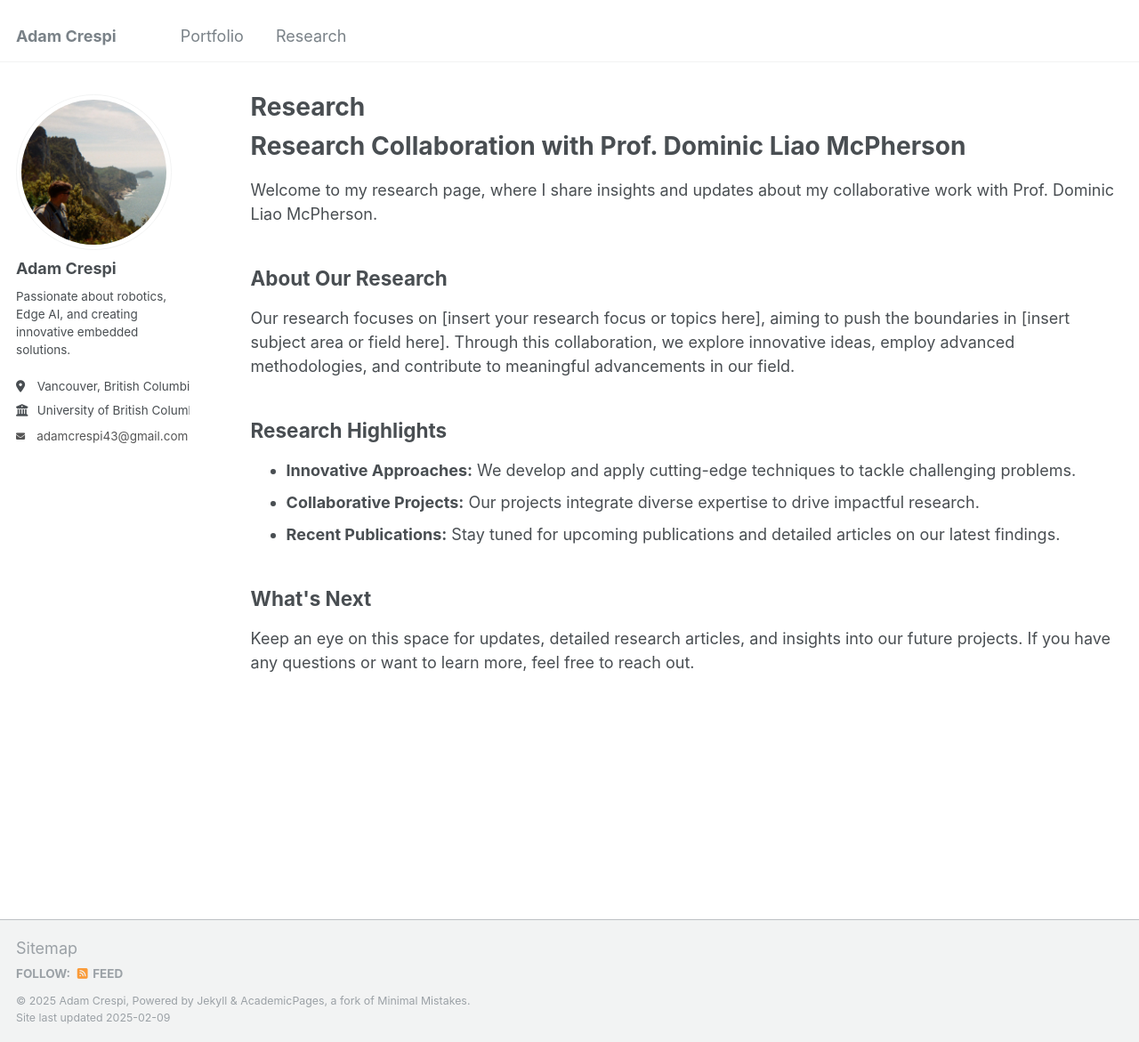
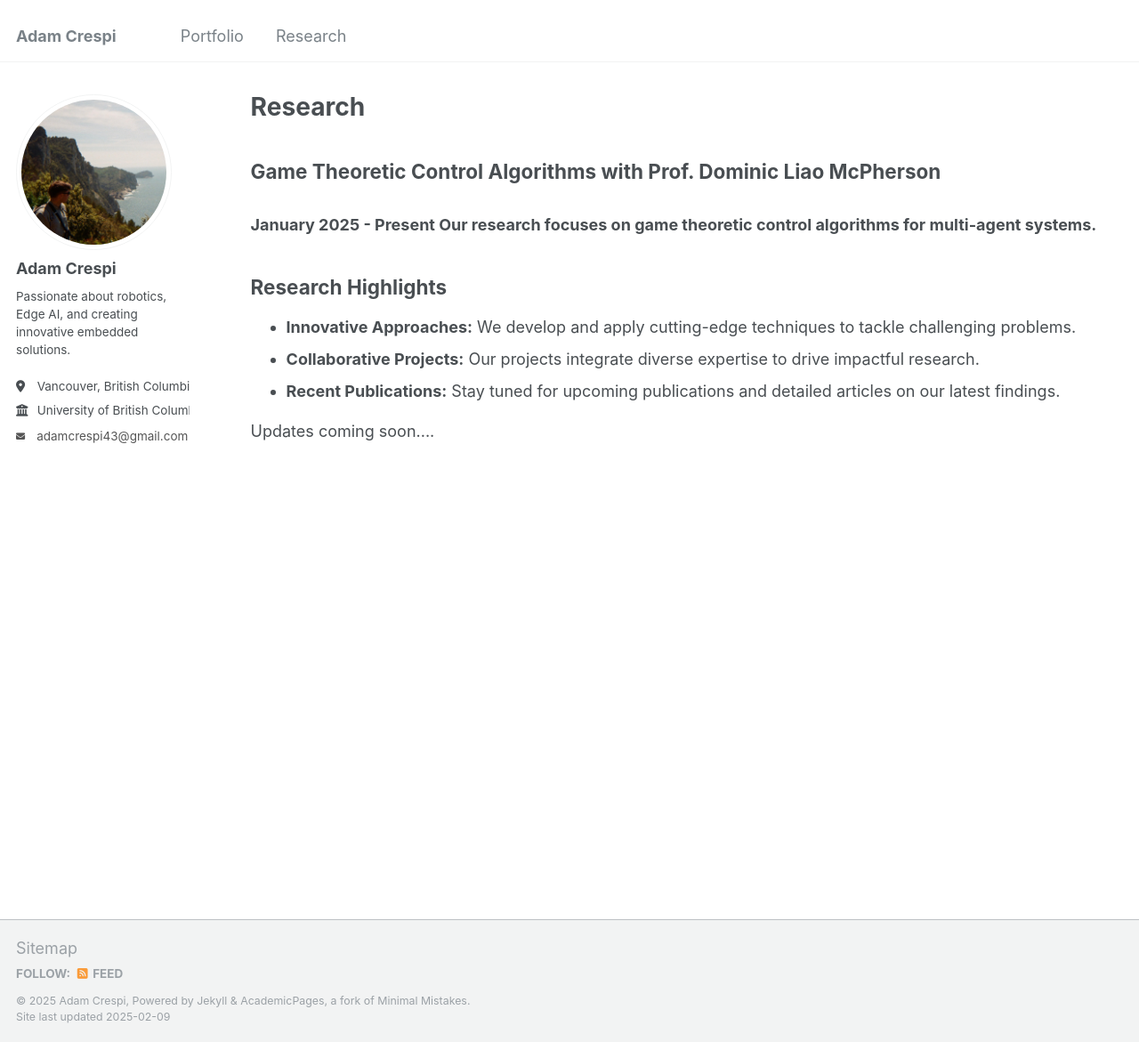
Before and after one commit to adamcrespi/adamcrespi.github.io, a Jekyll site: the page built from _pages/research.html, in a window 1280 px wide and 1171 px high. Shown: the whole window at 89% size. Built offline with Jekyll 4.4.1, drawn with Linux system fonts in a browser that asks for light colours.

Commit message:
Update research.html

```diff
--- a/_pages/research.html
+++ b/_pages/research.html
@@ -6,16 +6,15 @@ author_profile: true
 ---
 
 
-<h1>Research Collaboration with Prof. Dominic Liao McPherson</h1>
+
+<h2>Game Theoretic Control Algorithms with Prof. Dominic Liao McPherson</h2>
+<h3>
+  January 2025 - Present
+</h3
+
 
 <p>
-  Welcome to my research page, where I share insights and updates about my collaborative work with Prof. Dominic Liao McPherson.
-</p>
-
-<h2>About Our Research</h2>
-
-<p>
-  Our research focuses on [insert your research focus or topics here], aiming to push the boundaries in [insert subject area or field here]. Through this collaboration, we explore innovative ideas, employ advanced methodologies, and contribute to meaningful advancements in our field.
+  Our research focuses on game theoretic control algorithms for multi-agent systems.
 </p>
 
 <h2>Research Highlights</h2>
@@ -32,8 +31,6 @@ author_profile: true
   </li>
 </ul>
 
-<h2>What's Next</h2>
-
 <p>
-  Keep an eye on this space for updates, detailed research articles, and insights into our future projects. If you have any questions or want to learn more, feel free to reach out.
+  Updates coming soon....
 </p>
```
